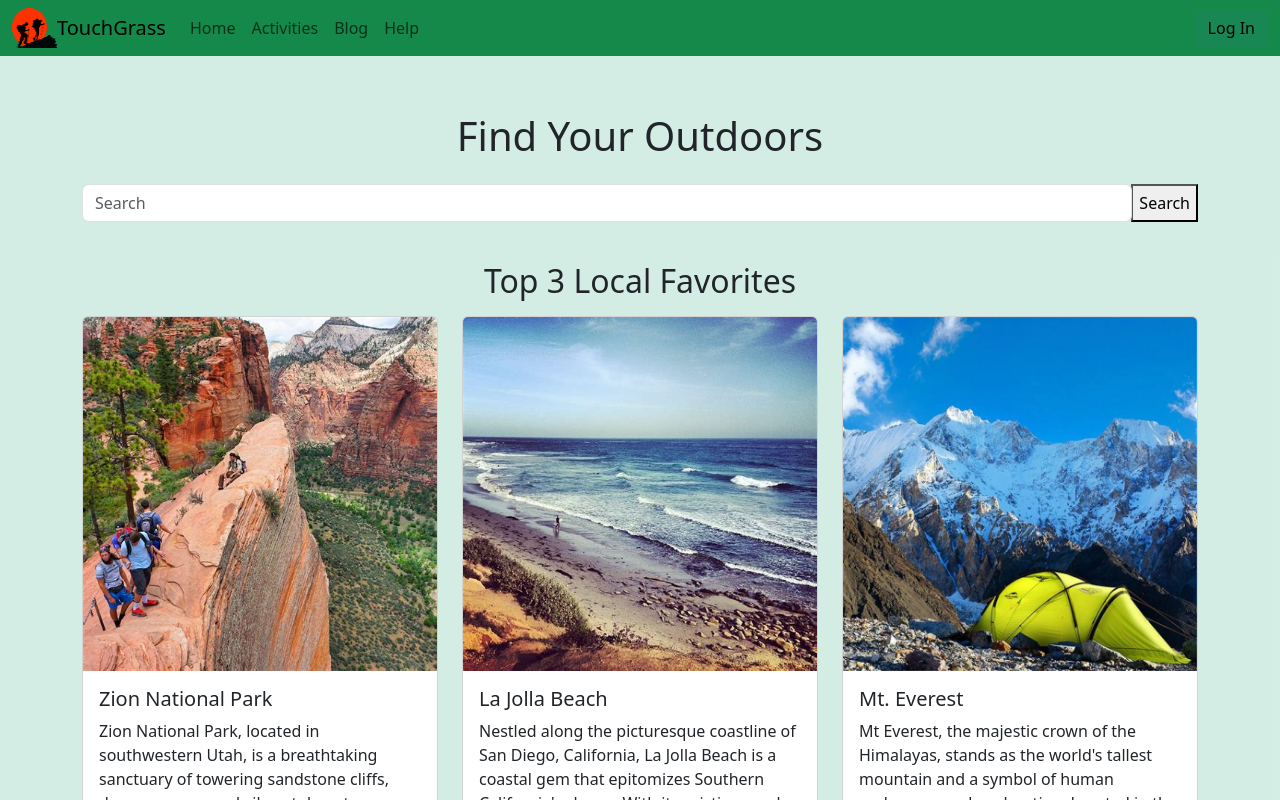
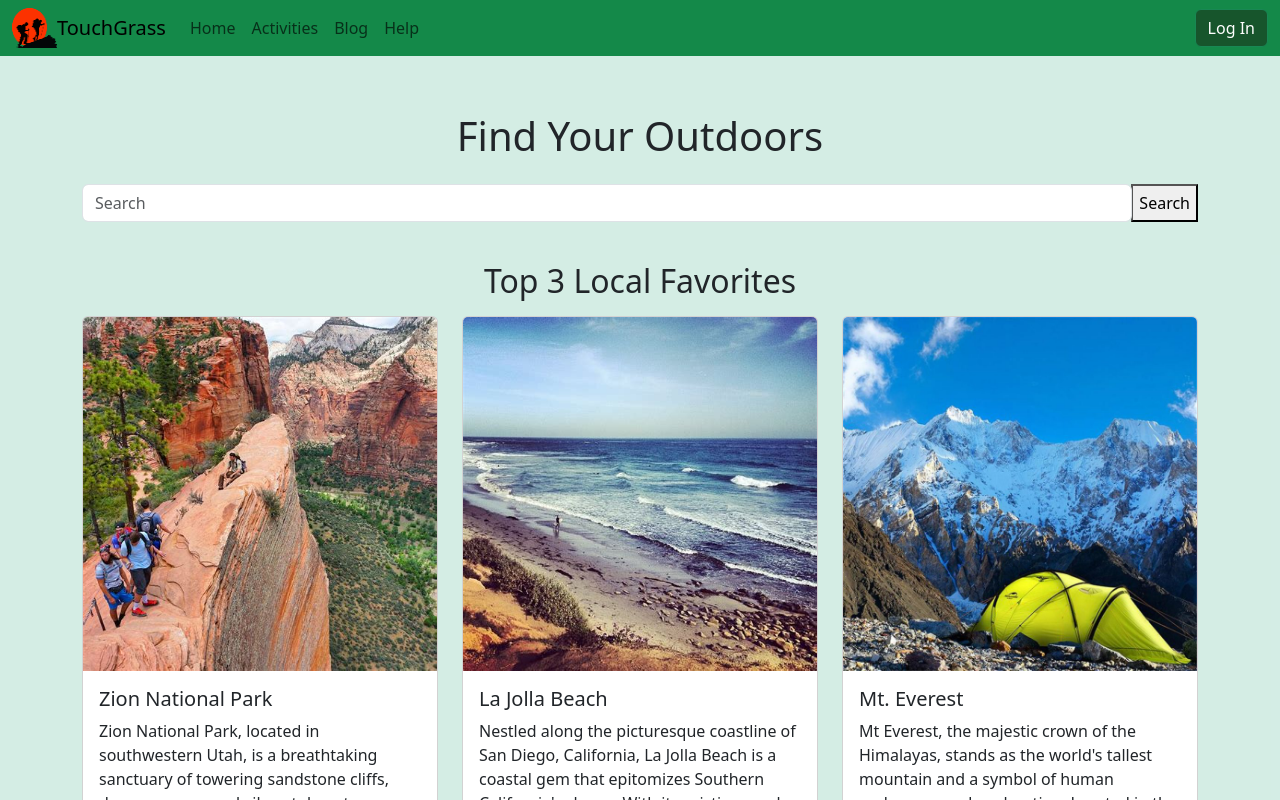
Before and after one commit to COMPE561GROUP2/gui, a React (Create React App) app: page / in a window 1280 px wide. Shown: the top 800 px of the page. Built offline with nearby package versions, Linux system fonts and the light colour scheme.

Commit message:
Made login button fit the navbar's aesthetic

```diff
--- a/src/elements/Navbar.js
+++ b/src/elements/Navbar.js
@@ -113,19 +113,19 @@
             {/*Display Login button if user is not logged in
                Display Logout button if user is logged in*/}
 
-            <button type="button" className="btn btn-success">
+            <button type="button" className="btn btn-success" style={{background: "rgb(23, 85, 44)"}}>
               {user ? (
                 <NavLink
                   to="/home"
                   onClick={logoutUser}
-                  style={{ textDecoration: "none", color: "black" }}
+                  style={{ textDecoration: "none", color: "white" }}
                 >
                   Log Out
                 </NavLink>
               ) : (
                 <NavLink
                   to="/login"
-                  style={{ textDecoration: "none", color: "black" }}
+                  style={{ textDecoration: "none", color: "white" }}
                 >
                   Log In
                 </NavLink>
```
